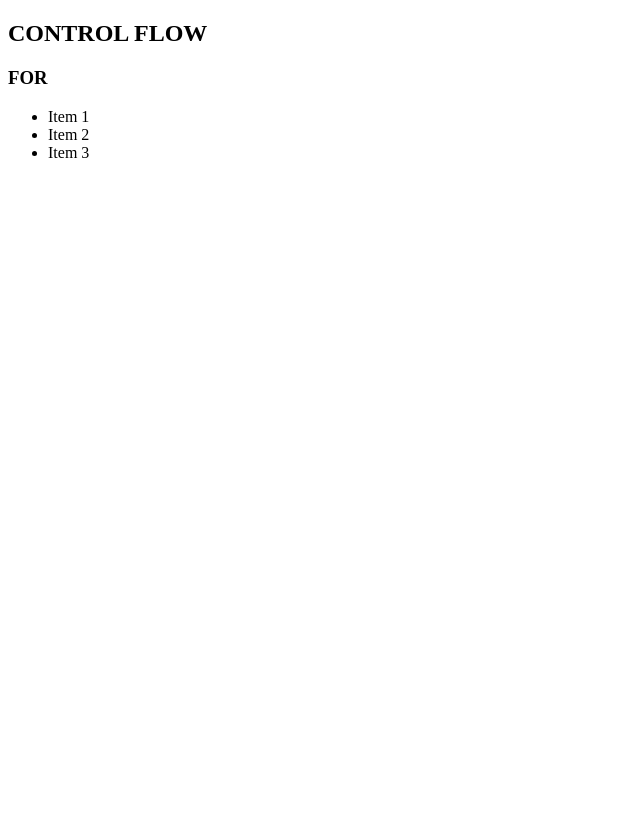
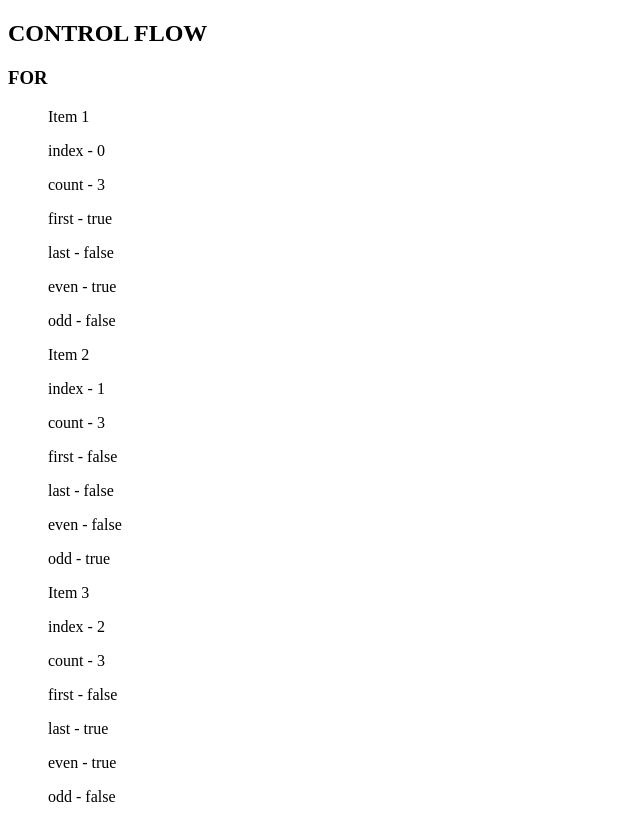
Before and after one commit to JairLopesJunior/curso-angular2-v17-typescript-do-basico-ao-avancado-udemy, an Angular app in the folder meu-primeiro-projeto-latest/: page / in a window 1280 px wide. Shown: the whole page, without its empty margins (0-640 px from the left). Before the commit the page ends 800 px from the top, so only its background shows below. Built offline with nearby package versions, Linux system fonts and the light colour scheme.

Commit message:
feat: @For e seus valores

```diff
--- a/meu-primeiro-projeto-latest/src/control-flow/control-flow-for/control-flow-for.component.html
+++ b/meu-primeiro-projeto-latest/src/control-flow/control-flow-for/control-flow-for.component.html
@@ -3,11 +3,24 @@
 <h3>FOR</h3>
 
 <ul>
-  @for(item of loadingData; track item) {
+  @for(
+    item of loadingData; track item;
+    let i = $index;
+    let c = $count;
+    let f = $first;
+    let l = $last;
+    let e = $even;
+    let o = $odd;
+  ) {
 
-    <li>
-       {{ item }}
-    </li>
+    <p> {{ item }} </p>
+    <p>index - {{ i }}</p>
+    <p>count - {{ c }}</p>
+    <p>first - {{ f }}</p>
+    <p>last - {{ l }}</p>
+    <p>even - {{ e }}</p>
+    <p>odd - {{ o }}</p>
+    <p></p>
 
   }
 </ul>
```
